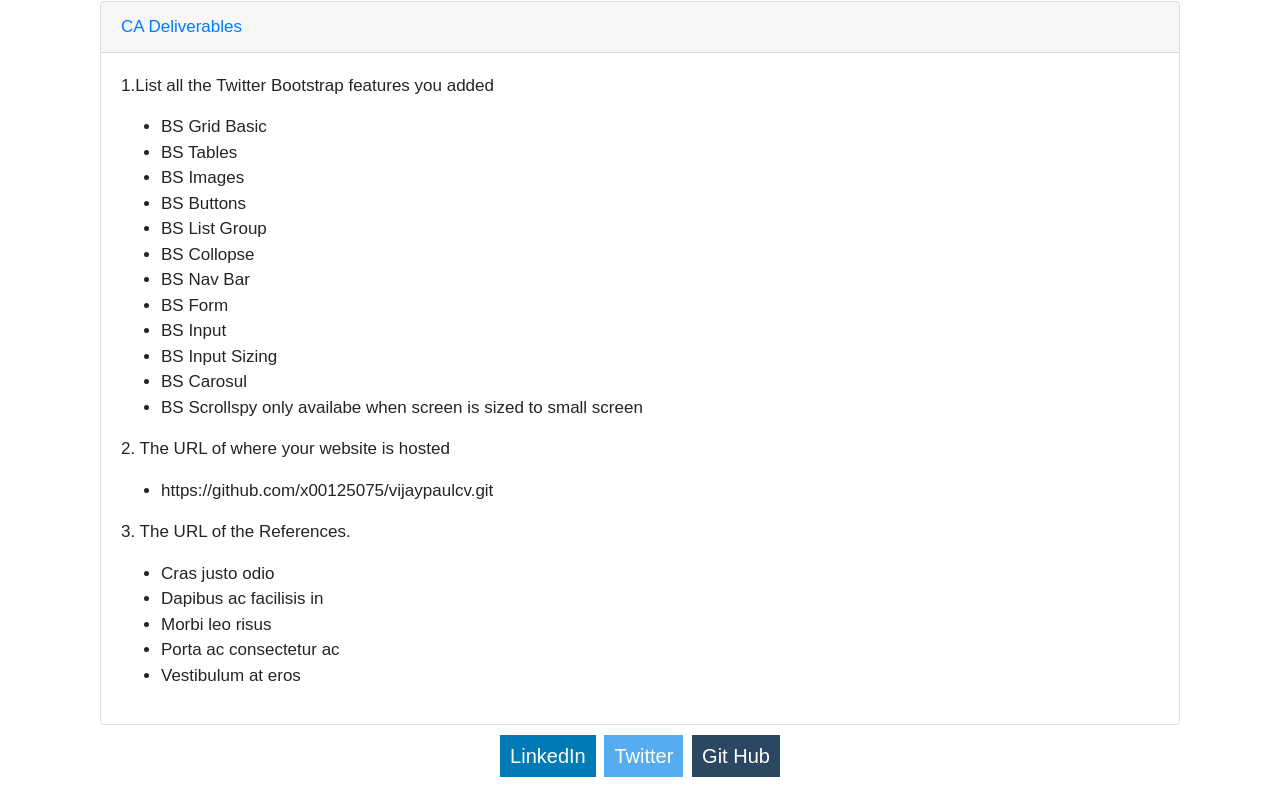
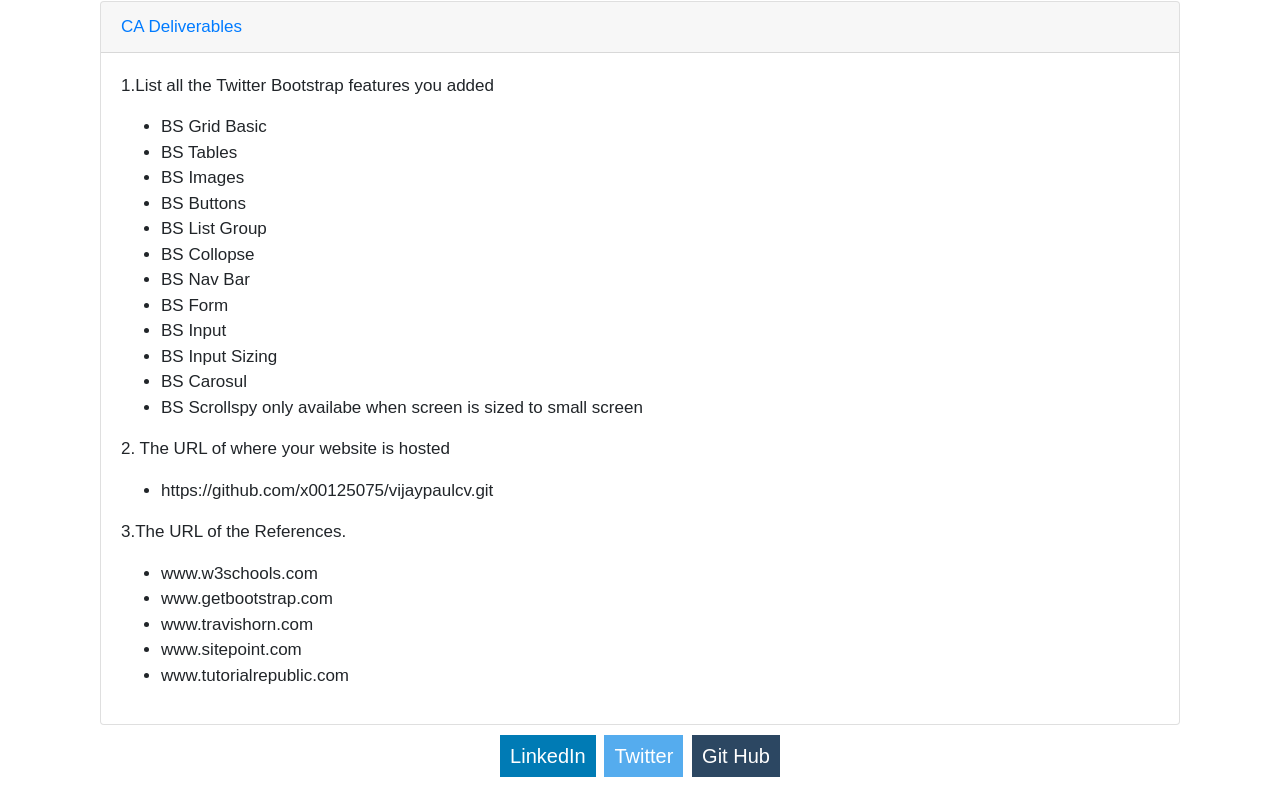
Before and after one commit to x00125075/vijaypaulcv, a plain HTML site: page CAcontent.html in a window 1280 px wide. Shown: the part 111-914 px from the top of the page. Drawn offline with nearby package versions, Linux system fonts and the light colour scheme.

Commit message:
Add files via upload

```diff
--- a/CAcontent.html
+++ b/CAcontent.html
@@ -98,13 +98,13 @@
 			<ul>
 			  <li>https://github.com/x00125075/vijaypaulcv.git</li>
 			</ul>
-		<p>3.	The URL of the References.</p>
+		<p>3.The URL of the References.</p>
 			<ul>
-			  <li>Cras justo odio</li>
-			  <li>Dapibus ac facilisis in</li>
-			  <li>Morbi leo risus</li>
-			  <li>Porta ac consectetur ac</li>
-			  <li>Vestibulum at eros</li>
+			  <li>www.w3schools.com</li>
+			  <li>www.getbootstrap.com</li>
+			  <li>www.travishorn.com</li>
+			  <li>www.sitepoint.com</li>
+			  <li>www.tutorialrepublic.com</li>
 			</ul>
 
         </div>
```
Also changed, not shown: college.html (+1 -6 lines), image/head.jpg (added).
